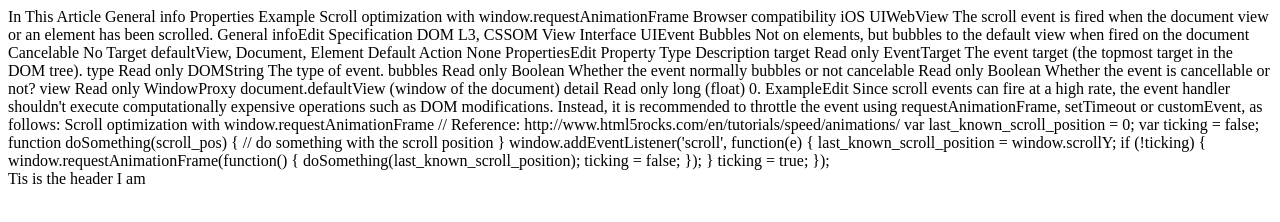
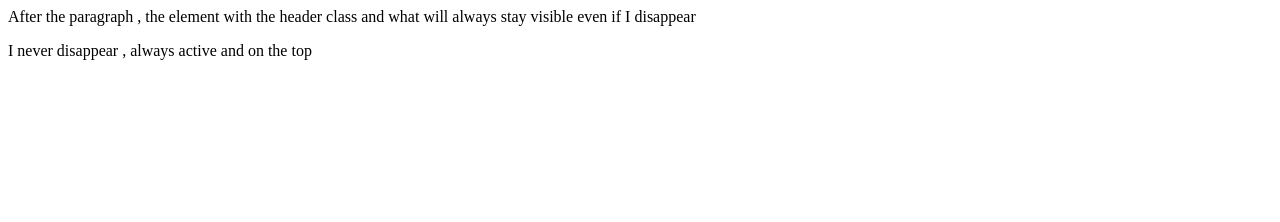
Before and after one commit to jimobama/Sticky, a plain HTML site: page index.html in a window 1280 px wide. Shown: the top 222 px of the page. Drawn offline with Linux system fonts and the light colour scheme.

Commit message:
Update index.html

```diff
--- a/index.html
+++ b/index.html
@@ -43,67 +43,9 @@ window.onload=(function()
 
 <div class='body'>
 
-In This Article
-
-    General info
-    Properties
-    Example
-            Scroll optimization with window.requestAnimationFrame
-    Browser compatibility
-        iOS UIWebView
-
-The scroll event is fired when the document view or an element has been scrolled.
-General infoEdit
-
-Specification
-    DOM L3, CSSOM View
-Interface
-    UIEvent
-Bubbles
-    Not on elements, but bubbles to the default view when fired on the document
-Cancelable
-    No
-Target
-    defaultView, Document, Element
-Default Action
-    None
-
-PropertiesEdit
-
-Property 	Type 	Description
-target Read only 	EventTarget 	The event target (the topmost target in the DOM tree).
-type Read only 	DOMString 	The type of event.
-bubbles Read only 	Boolean 	Whether the event normally bubbles or not
-cancelable Read only 	Boolean 	Whether the event is cancellable or not?
-view Read only 	WindowProxy 	document.defaultView (window of the document)
-detail Read only 	long (float) 	0.
-
-ExampleEdit
-
-Since scroll events can fire at a high rate, the event handler shouldn't execute computationally expensive operations such as DOM modifications. Instead, it is recommended to throttle the event using requestAnimationFrame, setTimeout or customEvent, as follows:
-Scroll optimization with window.requestAnimationFrame
-
-// Reference: http://www.html5rocks.com/en/tutorials/speed/animations/
-
-var last_known_scroll_position = 0;
-var ticking = false;
-
-function doSomething(scroll_pos) {
-  // do something with the scroll position
-}
-
-window.addEventListener('scroll', function(e) {
-  last_known_scroll_position = window.scrollY;
-  if (!ticking) {
-    window.requestAnimationFrame(function() {
-      doSomething(last_known_scroll_position);
-      ticking = false;
-    });
-  }
-  ticking = true;
-});
+<p>After the paragraph , the element with the header class and what will always stay visible even if I disappear</p>
 	  <div class='header' id='what'>
-             Tis is the header I am
+            I never disappear , always active and on the top
 
 	  </div>
 </div>
```
